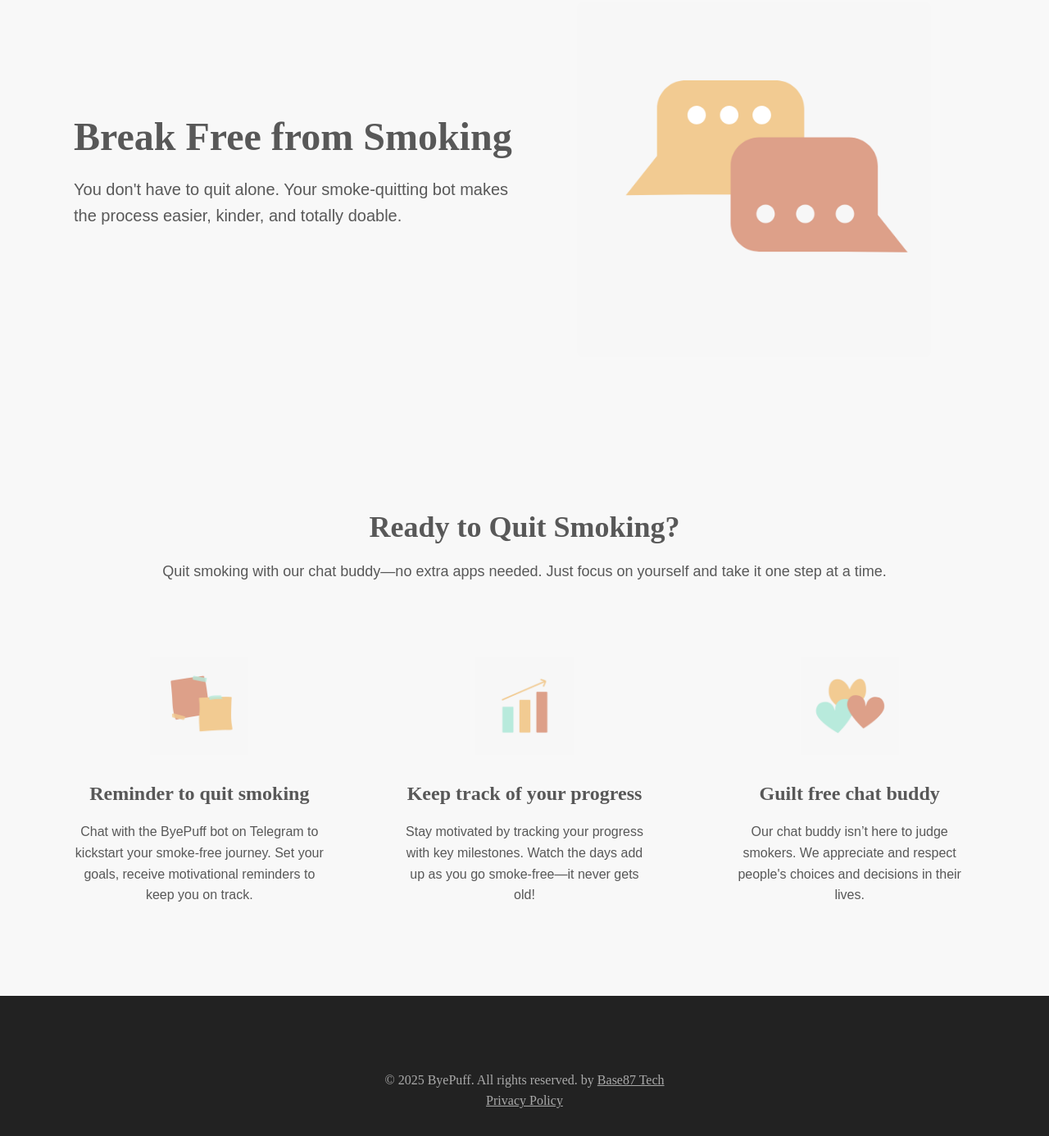
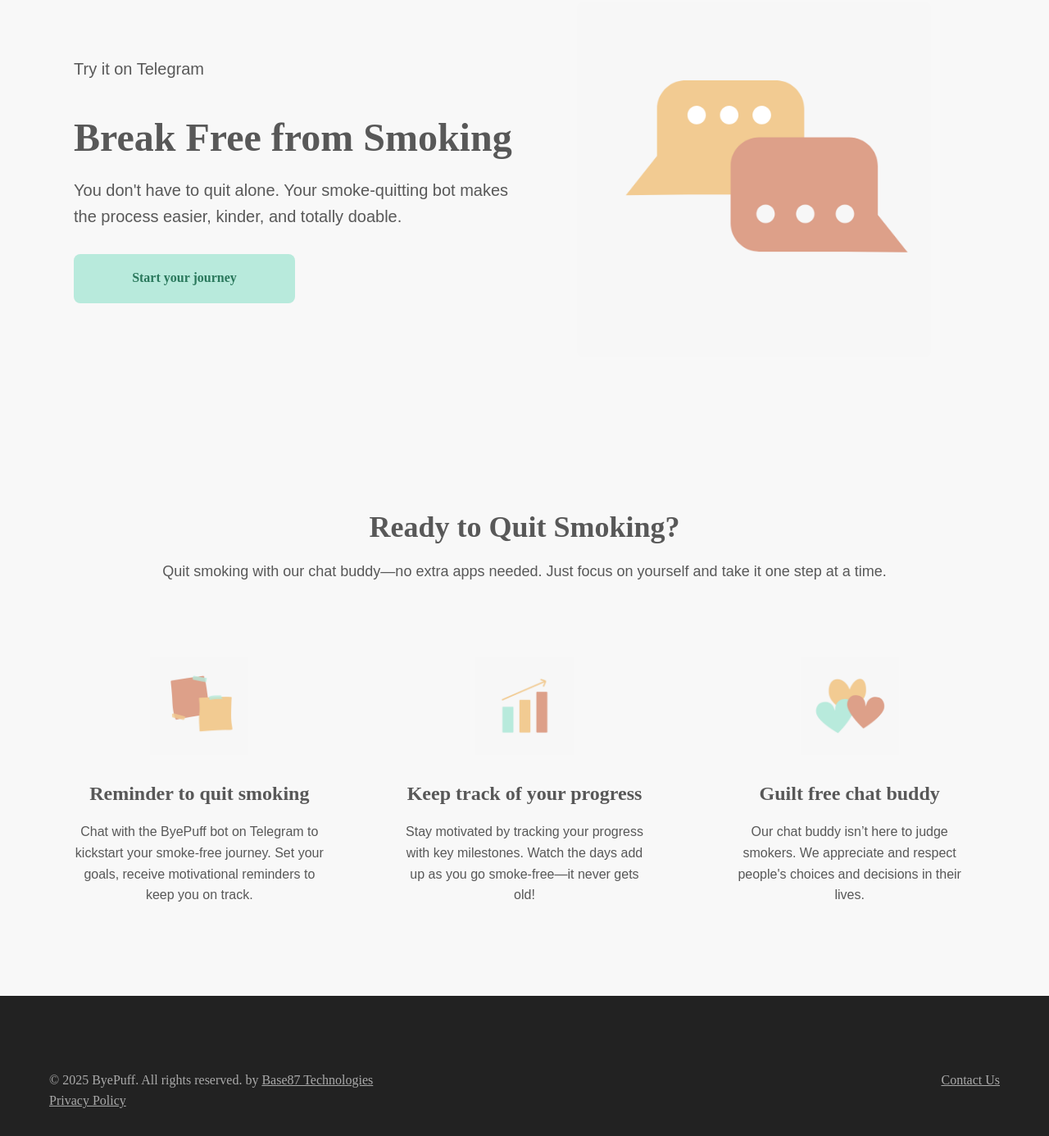
Before and after one commit to byepuff/byepuff.github.io, a plain HTML site: page index.html in a window 1280 px wide. Shown: the part 147-1533 px from the top of the page at 82% size. Drawn offline with Linux system fonts and the light colour scheme.

Commit message:
finalize

```diff
--- a/index.html
+++ b/index.html
@@ -38,9 +38,15 @@
     <div class="container">
         <div class="hero-content">
             <div class="hero-text">
+                <p>Try it on Telegram</p>
                 <h1>Break Free from Smoking</h1>
                 <p>You don't have to quit alone. Your smoke-quitting bot makes the process easier, kinder, and totally
                     doable.</p>
+                <div id="button-container">
+                <a class="button" href="https://t.me/ByePuffBot" id="chat-button" rel="noopener noreferrer" target="_blank" >
+                    Start your journey
+                </a>
+                </div>
             </div>
             <div class="hero-image">
                 <img alt="hero logo" src="assets/hero.png">
@@ -78,14 +84,11 @@
         </div>
     </div>
 </section>
-
 <footer>
-    <div class="container">
+    <div class="container copyright">
         <div class="footer-content"></div>
-    </div>
-    <div class="copyright">
-        <p>&copy; 2025 ByePuff. All rights reserved. by <a href="https://www.base87.tech">Base87 Tech</a></p>
-        <p><a href="privacy.html">Privacy Policy</a></p>
+        <p class="left">&copy; 2025 ByePuff. All rights reserved. by <a href="https://www.base87.tech">Base87 Technologies</a><br><a href="privacy.html">Privacy Policy</a></p>
+        <p class="right"><a href="mailto:contact@base87.tech">Contact Us</a></p>
     </div>
 </footer>
 </body>
--- a/styles.css
+++ b/styles.css
@@ -164,8 +164,8 @@ footer {
 }
 
 .copyright {
-    text-align: center;
     padding-top: var(--spacing-lg);
+    display: flex;
 }
 
 .copyright a {
@@ -176,6 +176,15 @@ footer {
 
 .copyright a:hover {
     color: var(--white);
+}
+
+.left {
+    flex: 60%;
+}
+
+.right {
+    flex: 20%;
+    text-align: right;
 }
 
 /* Privacy page specific styles */
@@ -256,6 +265,28 @@ footer {
     color: var(--dark);
 }
 
+#button-container {
+    display: flex;
+    gap: 10px;
+}
+
+.button {
+    text-align: center;
+    align-items: center;
+    height: 60px;
+    max-width: 50%;
+    padding: 1em 1em;
+    border-radius: 8px;
+    font-weight: 700;
+    text-decoration: none;
+    font-size: 16px;
+    flex: 50%;
+    background: #B8EADC;
+    border: 0;
+    color: #2A785C
+
+}
+
 /* Responsive */
 @media (max-width: 768px) {
     .feature-grid {
@@ -294,4 +325,7 @@ footer {
     .privacy-content h3 {
         font-size: 18px;
     }
+    .button {
+        max-width: 100%;
+    }
 }
```
